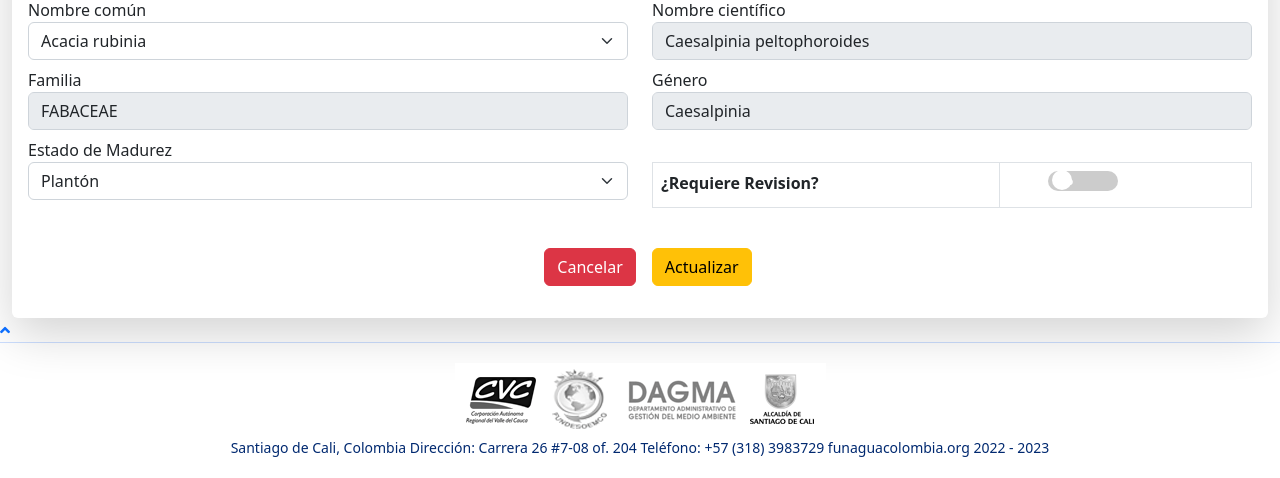
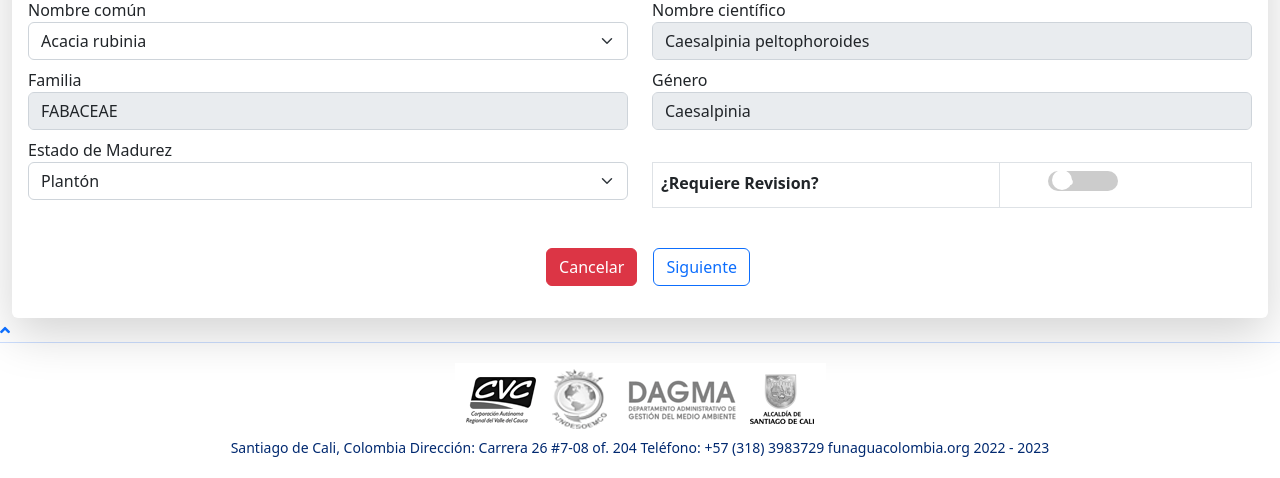
Before and after one commit to Jorgesolis1989/censoarboleo2022, a Django app: template formulario/templates/formulario.html in a window 1280 px wide. Shown: the part 1043-1521 px from the top of the page. Run offline with Django 4.2, Linux system fonts and the light colour scheme; the template is opened without the code that fills it, so the values that code supplies are empty; some libraries are stand-ins or nearby versions.

Commit message:
Boton siguiente arreglado

```diff
--- a/formulario/templates/formulario.html
+++ b/formulario/templates/formulario.html
@@ -1318,7 +1318,7 @@
 
                                       </li>
                                       <li class="page-item">
-                                        <button id="btnEnviar" name="btnActualizar" type="submit" class="finish btn btn-warning" onclick="formshidde()">Actualizar</button>
+                                        <button type="button" class="btn btn-outline-primary" onclick="formshidde()" >Siguiente</button>
 
                                       </li>
                                   </ul>
```
